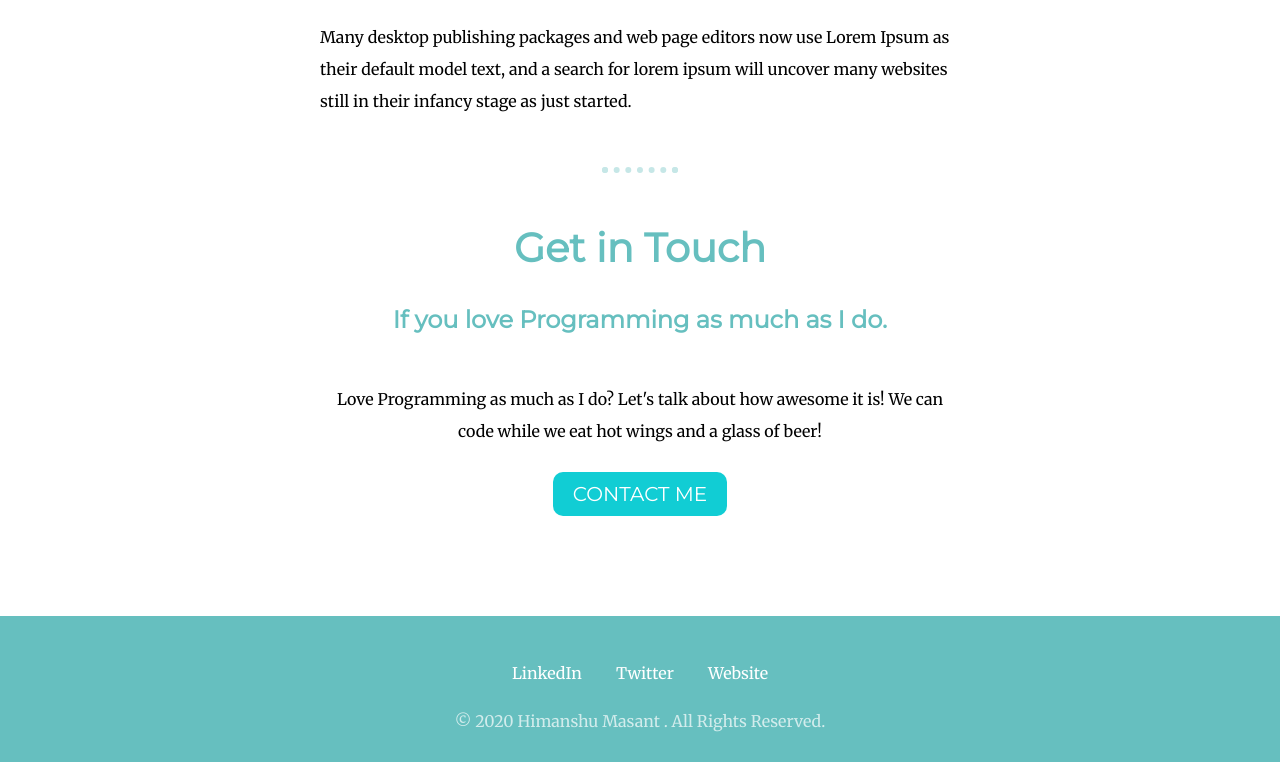
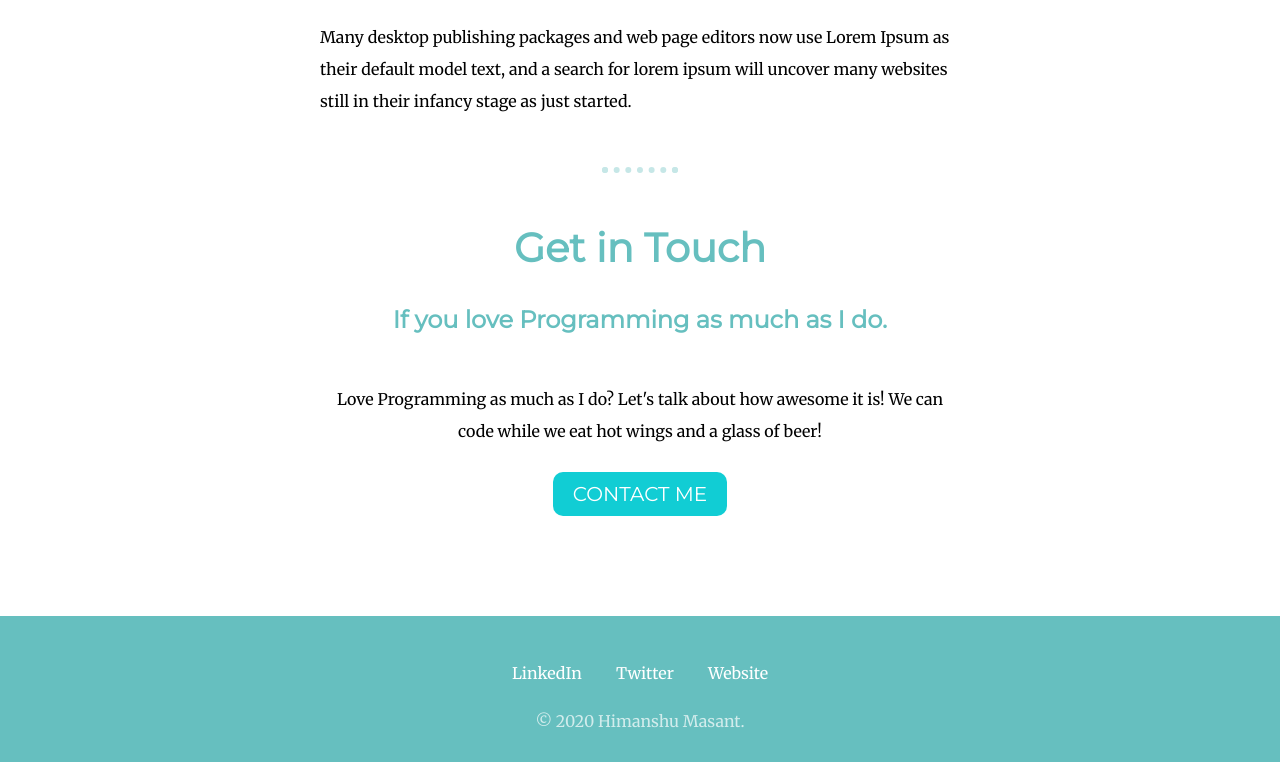
Before and after one commit to HimanshuMasant/site1, a plain HTML site: page index.html in a window 1280 px wide. Shown: the part 1755-2517 px from the top of the page. Drawn offline with Linux system fonts and the light colour scheme.

Commit message:
Update index.html

```diff
--- a/index.html
+++ b/index.html
@@ -63,7 +63,7 @@
       &nbsp; &nbsp; &nbsp; &nbsp;
       <a href="#">Website</a>
     </p>
-    <p class="copy"> © 2020 Himanshu Masant . All Rights Reserved. </p>
+    <p class="copy">© 2020 Himanshu Masant.</p>
   </div>
 
 </body>
```
